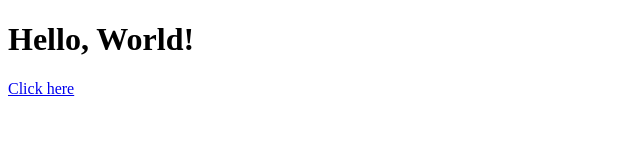
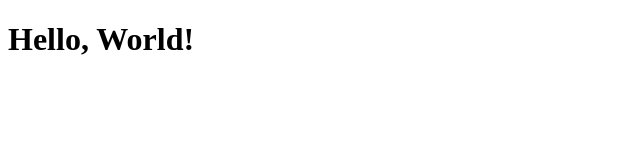
Before and after one commit to pranavmendon/test_demo, a plain HTML site: page index.html in a window 1280 px wide. Shown: the full height of the page, 0-640 px from the left. Drawn offline with Linux system fonts and the light colour scheme.

Commit message:
update index.html

```diff
--- a/index.html
+++ b/index.html
@@ -7,6 +7,5 @@
 </head>
 <body>
     <h1>Hello, World!</h1>
-    <a href="#">Click here</a>
 </body>
 </html>
```
